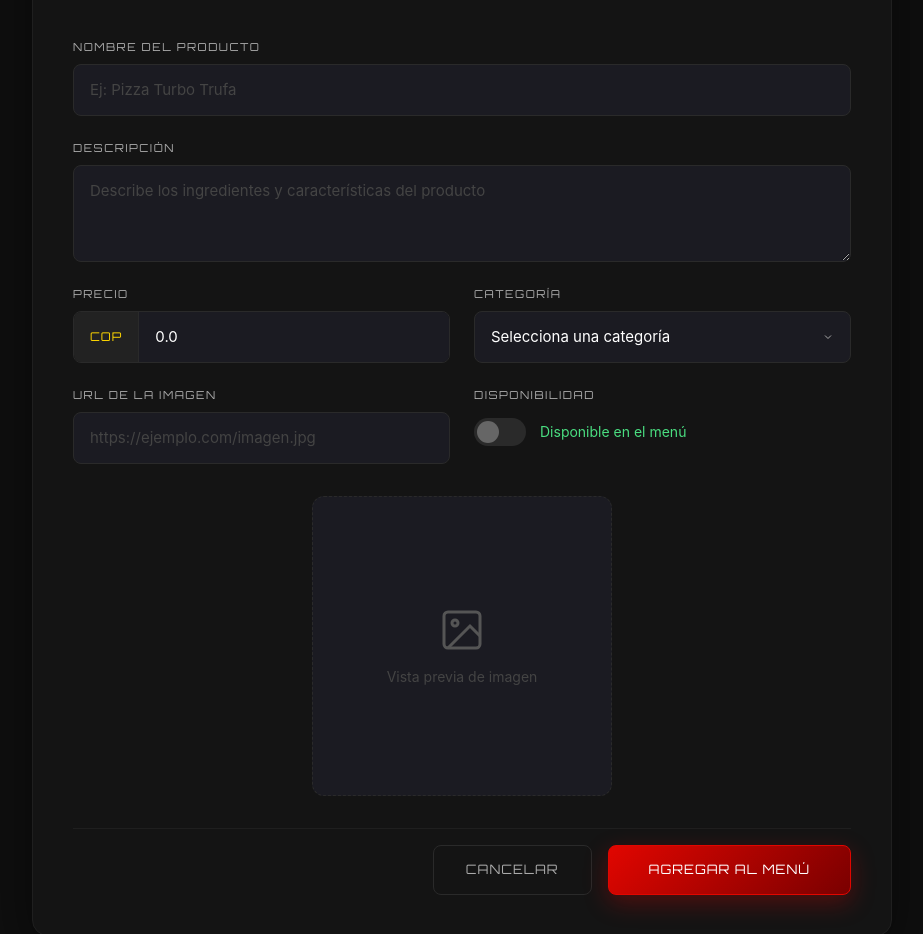
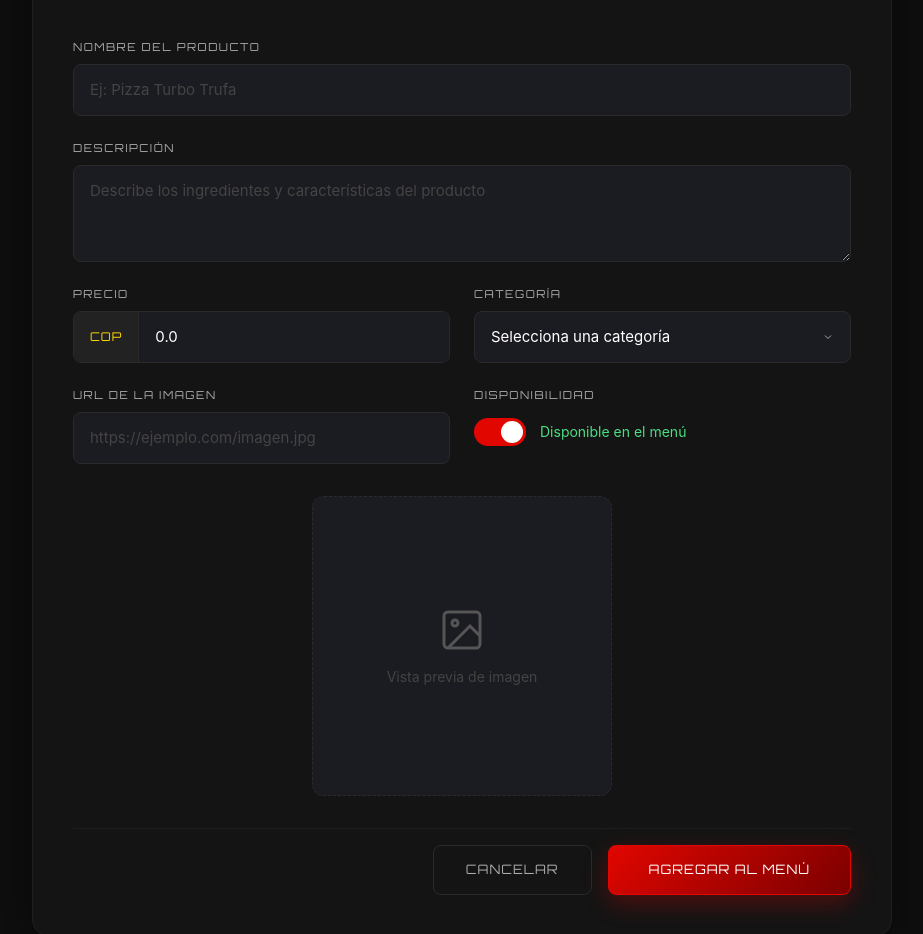
Before and after one commit to Macxsx/LaVueltaRapida, a Spring Boot app: page /producto/add in a window 1280 px wide, with the box ticked. Shown: the part 564-1498 px from the top of the page, without its empty margins (178-1101 px from the left). Run offline with Spring Boot 4, Linux system fonts and the light colour scheme.

Commit message:
Improve toggle switch animation and styling by adjusting CSS selectors
Adjust CSS selectors from adjacent sibling (+) to general sibling (~) to ensure the toggle switch animation functions correctly with injected hidden inputs.

Replit-Commit-Author: Agent
Replit-Commit-Session-Id: c55195f8-df67-4b42-b0a6-ea4a0ce42c5f
Replit-Commit-Checkpoint-Type: full_checkpoint
Replit-Commit-Event-Id: 13d45d85-caa2-44c4-a2ee-3c03937b9bf5
Replit-Commit-Screenshot-Url: https://storage.googleapis.com/screenshot-production-us-central1/77291b1d-6d01-4986-90ff-d371b251f044/c55195f8-df67-4b42-b0a6-ea4a0ce42c5f/2XmSWIo
Replit-Helium-Checkpoint-Created: true

```diff
--- a/demo/src/main/resources/static/add-product.css
+++ b/demo/src/main/resources/static/add-product.css
@@ -236,11 +236,11 @@
   transition: 0.3s ease;
 }
 
-.toggle-switch input:checked + .toggle-slider {
+.toggle-switch input:checked ~ .toggle-slider {
   background: var(--red);
 }
 
-.toggle-switch input:checked + .toggle-slider::before {
+.toggle-switch input:checked ~ .toggle-slider::before {
   transform: translateX(24px);
   background: white;
 }
```
